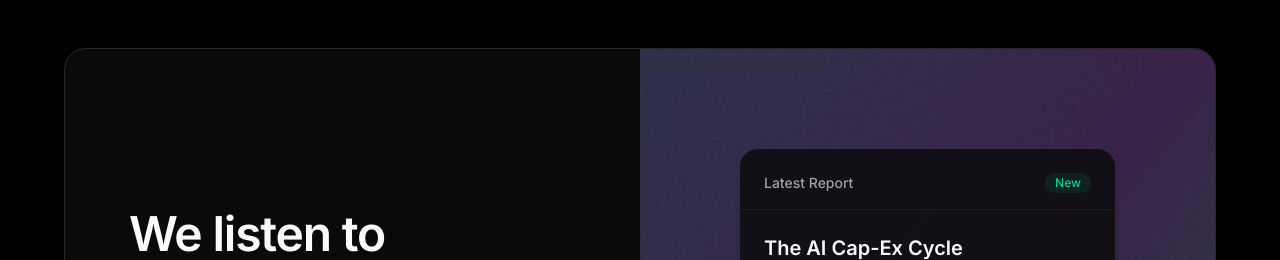
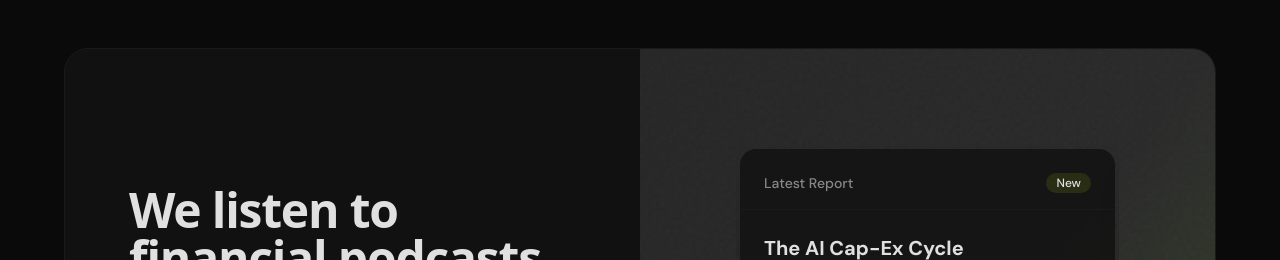
Before and after one commit to pauljasperdev/gemhog, a Next.js app in the folder apps/web/: page / in a window 1280 px wide. Shown: the top 260 px of the page. Built offline with nearby package versions, Linux system fonts and the light colour scheme; no server answers.

Commit message:
chore(web): update deps and theme for Design67 migration

```diff
--- a/apps/web/src/app/layout.tsx
+++ b/apps/web/src/app/layout.tsx
@@ -1,27 +1,29 @@
 import type { Metadata } from "next";
 
-import { DM_Serif_Display, Inter } from "next/font/google";
+import { DM_Sans, Urbanist } from "next/font/google";
 
 import "../index.css";
 import { CookieConsentBanner } from "@/components/cookie-consent";
 import Providers from "@/components/providers";
 
-const inter = Inter({
+const urbanist = Urbanist({
   subsets: ["latin"],
-  variable: "--font-inter",
+  weight: ["400", "500", "600", "700"],
+  variable: "--font-urbanist",
   display: "swap",
 });
 
-const dmSerif = DM_Serif_Display({
-  weight: "400",
+const dmSans = DM_Sans({
   subsets: ["latin"],
-  variable: "--font-dm-serif",
+  weight: ["400", "500", "700"],
+  variable: "--font-dm-sans",
   display: "swap",
 });
 
 export const metadata: Metadata = {
-  title: "gemhog",
-  description: "gemhog",
+  title: "Gemhog — We listen to financial podcasts so you don't have to",
+  description:
+    "Expert stock picks and investment theses from 200+ podcasts. Delivered in 5 minutes.",
 };
 
 export default function RootLayout({
@@ -31,7 +33,7 @@ export default function RootLayout({
 }>) {
   return (
     <html lang="en" className="dark" suppressHydrationWarning>
-      <body className={`${inter.variable} ${dmSerif.variable} antialiased`}>
+      <body className={`${urbanist.variable} ${dmSans.variable} antialiased`}>
         <Providers>
           {children}
           <CookieConsentBanner />
--- a/apps/web/src/index.css
+++ b/apps/web/src/index.css
@@ -1,86 +1,83 @@
 @import "tailwindcss";
 @import "tw-animate-css";
-@import "shadcn/tailwind.css";
-@source "../node_modules/streamdown/dist/*.js";
 
 @custom-variant dark (&:is(.dark *));
 
 :root {
-  --background: oklch(0 0 0);
-  --foreground: oklch(0.985 0 0);
-  --card: oklch(0.145 0 0);
-  --card-foreground: oklch(0.985 0 0);
-  --popover: oklch(0.205 0 0);
-  --popover-foreground: oklch(0.985 0 0);
-  --primary: oklch(0.985 0 0);
-  --primary-foreground: oklch(0.145 0 0);
-  --secondary: oklch(0.21 0 0);
-  --secondary-foreground: oklch(0.871 0 0);
-  --muted: oklch(0.274 0 0);
-  --muted-foreground: oklch(0.708 0 0);
-  --accent: oklch(0.696 0.17 162.48);
-  --accent-foreground: oklch(0.985 0 0);
-  --destructive: oklch(0.704 0.191 22.216);
-  --border: oklch(1 0 0 / 10%);
-  --input: oklch(1 0 0 / 15%);
-  --ring: oklch(0.708 0 0);
-  --chart-1: oklch(0.696 0.17 162.48);
-  --chart-2: oklch(0.714 0.203 305.504);
-  --chart-3: oklch(0.673 0.182 276.935);
-  --chart-4: oklch(0.765 0.177 163.223);
-  --chart-5: oklch(0.627 0.265 303.9);
-  --radius: 0.625rem;
-  --sidebar: oklch(0.145 0 0);
-  --sidebar-foreground: oklch(0.985 0 0);
-  --sidebar-primary: oklch(0.985 0 0);
-  --sidebar-primary-foreground: oklch(0.145 0 0);
-  --sidebar-accent: oklch(0.21 0 0);
-  --sidebar-accent-foreground: oklch(0.985 0 0);
-  --sidebar-border: oklch(1 0 0 / 10%);
-  --sidebar-ring: oklch(0.708 0 0);
+  --background: #0a0a0a;
+  --foreground: #e0e0e0;
+  --card: #111111;
+  --card-foreground: #e0e0e0;
+  --popover: #111111;
+  --popover-foreground: #e0e0e0;
+  --primary: #c8ff00;
+  --primary-foreground: #0a0a0a;
+  --secondary: #1a1a1a;
+  --secondary-foreground: #e0e0e0;
+  --muted: #1a1a1a;
+  --muted-foreground: #888888;
+  --accent: #c8ff00;
+  --accent-foreground: #0a0a0a;
+  --destructive: #dc2626;
+  --destructive-foreground: #fafafa;
+  --border: #222222;
+  --input: #222222;
+  --ring: #c8ff00;
+  --chart-1: #c8ff00;
+  --chart-2: #888888;
+  --chart-3: #555555;
+  --chart-4: #e0e0e0;
+  --chart-5: #666666;
+  --radius: 0;
+  --sidebar: #111111;
+  --sidebar-foreground: #e0e0e0;
+  --sidebar-primary: #c8ff00;
+  --sidebar-primary-foreground: #0a0a0a;
+  --sidebar-accent: #111111;
+  --sidebar-accent-foreground: #e0e0e0;
+  --sidebar-border: #222222;
+  --sidebar-ring: #c8ff00;
 }
 
 @theme inline {
-  --font-sans: var(--font-inter), sans-serif;
-  --font-display: var(--font-dm-serif), "DM Serif Display", serif;
+  --color-background: var(--background);
+  --color-foreground: var(--foreground);
+  --color-card: var(--card);
+  --color-card-foreground: var(--card-foreground);
+  --color-popover: var(--popover);
+  --color-popover-foreground: var(--popover-foreground);
+  --color-primary: var(--primary);
+  --color-primary-foreground: var(--primary-foreground);
+  --color-secondary: var(--secondary);
+  --color-secondary-foreground: var(--secondary-foreground);
+  --color-muted: var(--muted);
+  --color-muted-foreground: var(--muted-foreground);
+  --color-accent: var(--accent);
+  --color-accent-foreground: var(--accent-foreground);
+  --color-destructive: var(--destructive);
+  --color-destructive-foreground: var(--destructive-foreground);
+  --color-border: var(--border);
+  --color-input: var(--input);
+  --color-ring: var(--ring);
+  --color-chart-1: var(--chart-1);
+  --color-chart-2: var(--chart-2);
+  --color-chart-3: var(--chart-3);
+  --color-chart-4: var(--chart-4);
+  --color-chart-5: var(--chart-5);
+  --color-sidebar: var(--sidebar);
+  --color-sidebar-foreground: var(--sidebar-foreground);
+  --color-sidebar-primary: var(--sidebar-primary);
+  --color-sidebar-primary-foreground: var(--sidebar-primary-foreground);
+  --color-sidebar-accent: var(--sidebar-accent);
+  --color-sidebar-accent-foreground: var(--sidebar-accent-foreground);
+  --color-sidebar-border: var(--sidebar-border);
   --color-sidebar-ring: var(--sidebar-ring);
-  --color-sidebar-border: var(--sidebar-border);
-  --color-sidebar-accent-foreground: var(--sidebar-accent-foreground);
-  --color-sidebar-accent: var(--sidebar-accent);
-  --color-sidebar-primary-foreground: var(--sidebar-primary-foreground);
-  --color-sidebar-primary: var(--sidebar-primary);
-  --color-sidebar-foreground: var(--sidebar-foreground);
-  --color-sidebar: var(--sidebar);
-  --color-chart-5: var(--chart-5);
-  --color-chart-4: var(--chart-4);
-  --color-chart-3: var(--chart-3);
-  --color-chart-2: var(--chart-2);
-  --color-chart-1: var(--chart-1);
-  --color-ring: var(--ring);
-  --color-input: var(--input);
-  --color-border: var(--border);
-  --color-destructive: var(--destructive);
-  --color-accent-foreground: var(--accent-foreground);
-  --color-accent: var(--accent);
-  --color-muted-foreground: var(--muted-foreground);
-  --color-muted: var(--muted);
-  --color-secondary-foreground: var(--secondary-foreground);
-  --color-secondary: var(--secondary);
-  --color-primary-foreground: var(--primary-foreground);
-  --color-primary: var(--primary);
-  --color-popover-foreground: var(--popover-foreground);
-  --color-popover: var(--popover);
-  --color-card-foreground: var(--card-foreground);
-  --color-card: var(--card);
-  --color-foreground: var(--foreground);
-  --color-background: var(--background);
-  --radius-sm: calc(var(--radius) - 4px);
-  --radius-md: calc(var(--radius) - 2px);
+  --radius-sm: calc(var(--radius) * 1);
+  --radius-md: calc(var(--radius) * 1);
   --radius-lg: var(--radius);
-  --radius-xl: calc(var(--radius) + 4px);
-  --radius-2xl: calc(var(--radius) + 8px);
-  --radius-3xl: calc(var(--radius) + 12px);
-  --radius-4xl: calc(var(--radius) + 16px);
+  --radius-xl: calc(var(--radius) * 1);
+  --font-heading: var(--font-urbanist), "Urbanist", sans-serif;
+  --font-body: var(--font-dm-sans), "DM Sans", sans-serif;
 }
 
 @layer base {
@@ -88,10 +85,7 @@
     @apply border-border outline-ring/50;
   }
   body {
-    @apply font-sans bg-background text-foreground;
-  }
-  html {
-    @apply font-sans;
+    @apply font-body bg-background text-foreground;
   }
 }
 
```
Also changed, not shown: apps/web/package.json (+34 -2 lines), apps/web/components.json, 1 other file (tests, documents, lock files or other folders).
